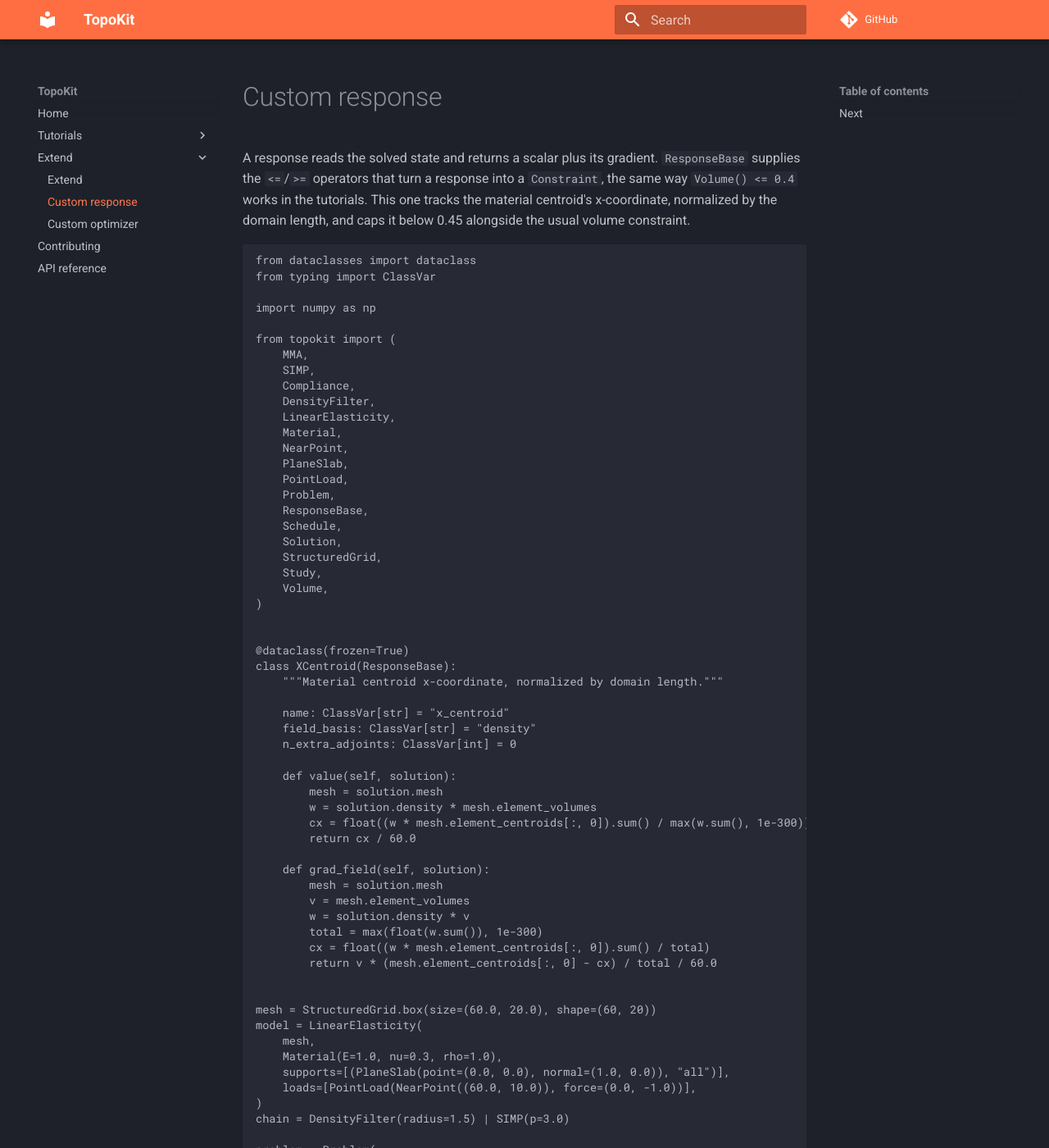
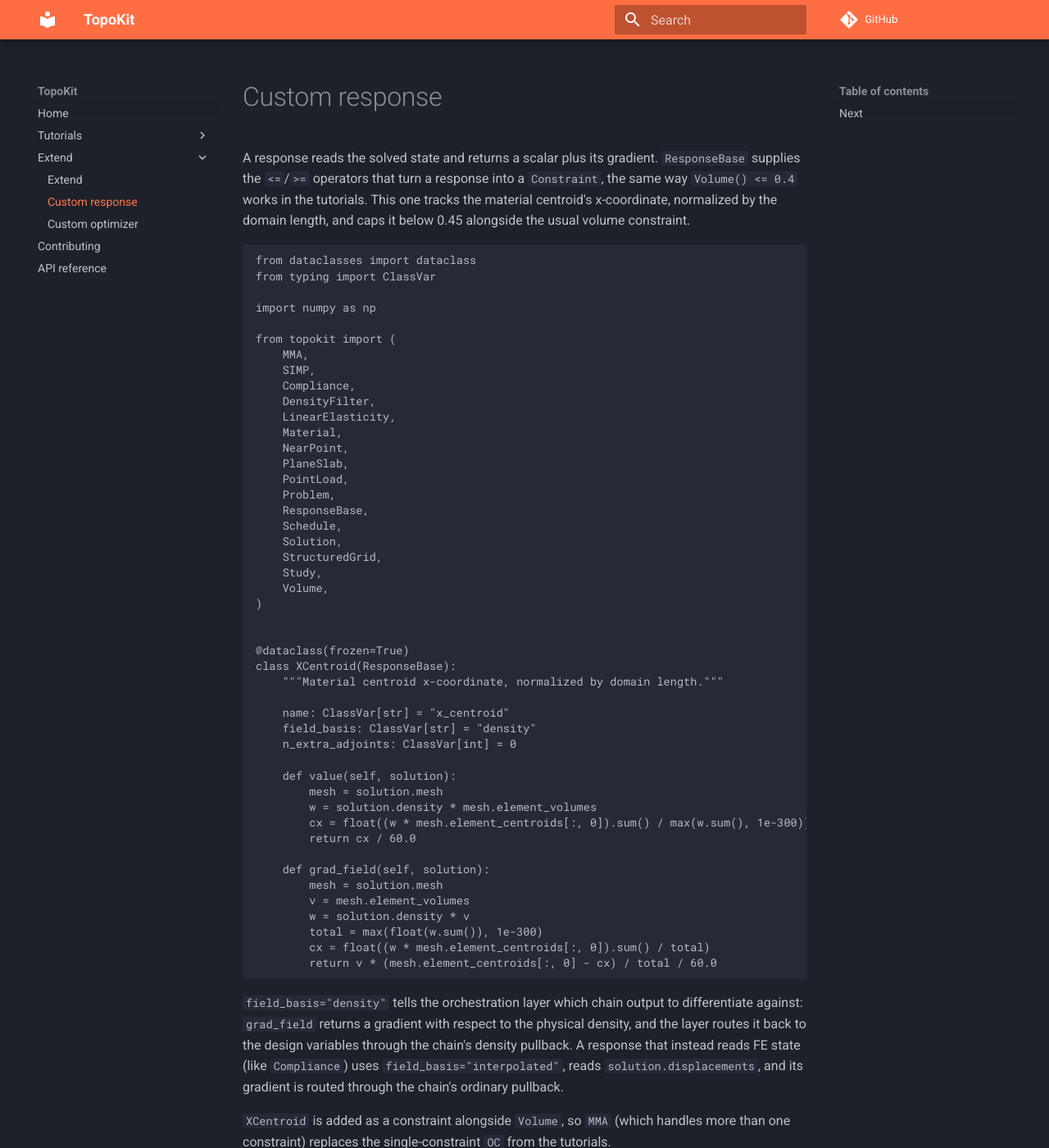
Before and after one commit to UdvardiPeter/topokit, an MkDocs documentation site: the page built from docs/content/extend/custom-response.md, in a window 1280 px wide and 1400 px high. Shown: the whole window at 82% size. Built offline with MkDocs 1.6.1 and Material for MkDocs 9.7.7, drawn with Linux system fonts in a browser that asks for light colours; comment, search, counter and statistics services are not loaded; some of the changed text lies outside the part shown.

Commit message:
Interleave the custom response walkthrough
Signed-off-by: Peter Udvardi <udvardi.peter98@gmail.com>

````diff
--- a/docs/content/extend/custom-response.md
+++ b/docs/content/extend/custom-response.md
@@ -49,8 +49,13 @@ class XCentroid(ResponseBase):
         total = max(float(w.sum()), 1e-300)
         cx = float((w * mesh.element_centroids[:, 0]).sum() / total)
         return v * (mesh.element_centroids[:, 0] - cx) / total / 60.0
+```
 
+`field_basis="density"` tells the orchestration layer which chain output to differentiate against: `grad_field` returns a gradient with respect to the physical density, and the layer routes it back to the design variables through the chain's density pullback. A response that instead reads FE state (like `Compliance`) uses `field_basis="interpolated"`, reads `solution.displacements`, and its gradient is routed through the chain's ordinary pullback.
 
+`XCentroid` is added as a constraint alongside `Volume`, so `MMA` (which handles more than one constraint) replaces the single-constraint `OC` from the tutorials.
+
+```python
 mesh = StructuredGrid.box(size=(60.0, 20.0), shape=(60, 20))
 model = LinearElasticity(
     mesh,
@@ -69,7 +74,13 @@ problem = Problem(
 )
 result = Study(problem, schedule=Schedule.single(p=3.0, max_iter=60, tol=1e-3)).run()
 print(f"x_centroid {result.history['x_centroid'][-1]:.3f}")
+```
 
+Once added to `constraints` or passed as `objective`, the response appears in `result.history` under its own `name` (`"x_centroid"` here), the same place `"objective"` and every other constraint's series live.
+
+`XCentroid` never touches `solution.displacements`, so its gradient can be checked without a physics solve: bind the chain directly, evaluate it at a design `x`, and build a `Solution` with `model=None` and placeholder displacements.
+
+```python
 from topokit.testing import assert_gradient_matches
 
 bound = chain.bind(mesh)
@@ -94,11 +105,7 @@ assert_gradient_matches(f, grad, x)
 print("gradient verified")
 ```
 
-`field_basis="density"` tells the orchestration layer which chain output to differentiate against: `grad_field` returns a gradient with respect to the physical density, and the layer routes it back to the design variables through the chain's density pullback. A response that instead reads FE state (like `Compliance`) uses `field_basis="interpolated"`, reads `solution.displacements`, and its gradient is routed through the chain's ordinary pullback.
-
-Once added to `constraints` or passed as `objective`, the response appears in `result.history` under its own `name` (`"x_centroid"` here), the same place `"objective"` and every other constraint's series live.
-
-`XCentroid` never touches `solution.displacements`, so its gradient can be checked without a physics solve: bind the chain directly, evaluate it at a design `x`, and build a `Solution` with `model=None` and placeholder displacements, as the FD check above does. An FE-state response needs a real solve for the same check, since its `value`/`grad_field` read `solution.displacements`.
+An FE-state response needs a real solve for the same check, since its `value`/`grad_field` read `solution.displacements`.
 
 ## Next
 
````
